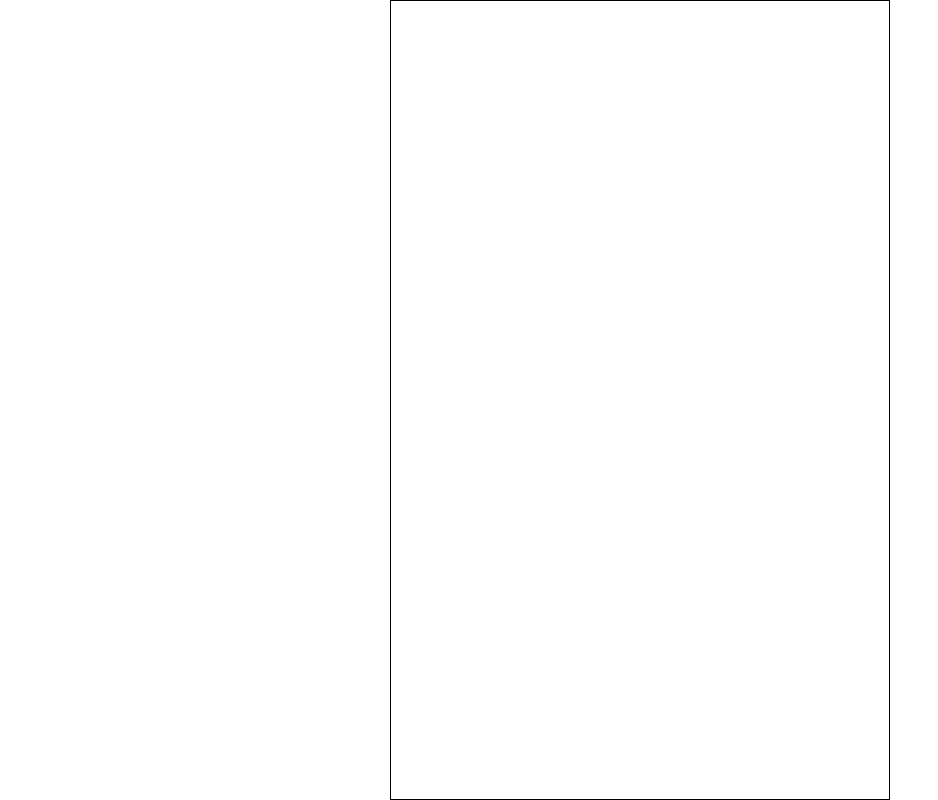
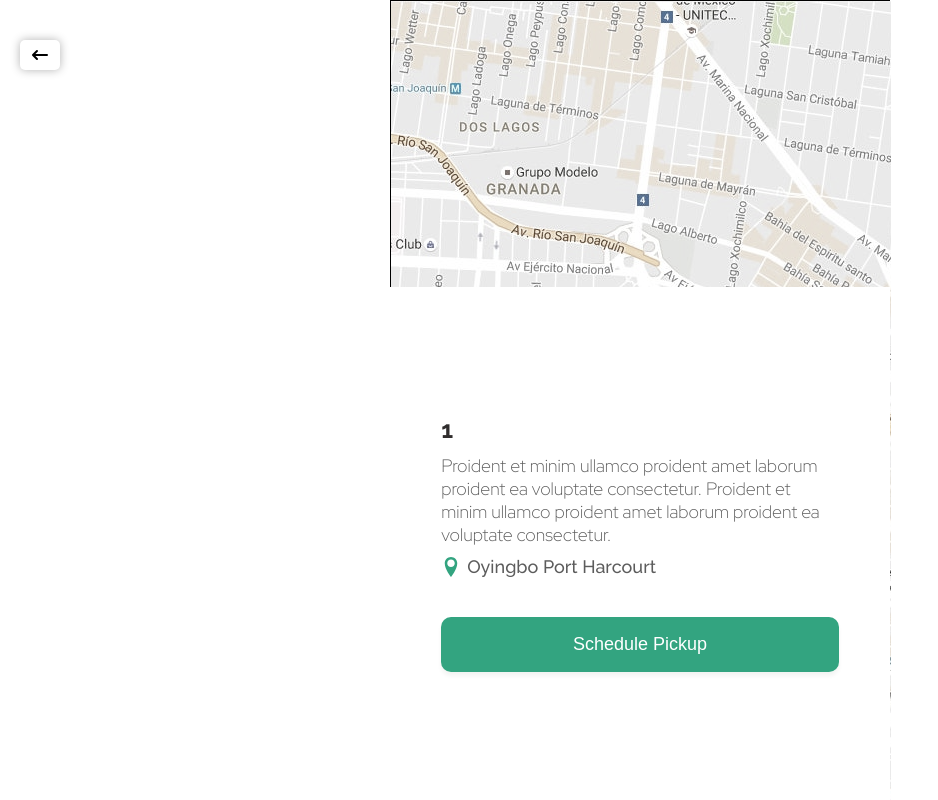
Before and after one commit to upgraded57/waste-mgt, a React (Vite) app: page /search/1 in a window 1280 px wide. Before the commit this address had no page. Shown: the top 800 px of the page, without its empty margins (0-938 px from the left). Built offline with nearby package versions, Linux system fonts and the light colour scheme.

Commit message:
Added Home page and search result page

```diff
--- a/src/App.jsx
+++ b/src/App.jsx
@@ -10,6 +10,7 @@ const PasswordRecovery = React.lazy(() =>
 const PasswordReset = React.lazy(() =>
   import("./Pages/PasswordReset/PasswordReset")
 );
+const Search = React.lazy(() => import("./Pages/Search/Search"));
 
 function App() {
   return (
@@ -56,6 +57,14 @@ function App() {
               </Suspense>
             }
           />
+          <Route
+            path="/search/:search_query"
+            element={
+              <Suspense fallback={<Loader type="placeholder" />}>
+                <Search />
+              </Suspense>
+            }
+          />
         </Routes>
       </BrowserRouter>
     </div>
--- a/src/Components/Navbar/Navbar.jsx
+++ b/src/Components/Navbar/Navbar.jsx
@@ -4,23 +4,52 @@ import { GoHome } from "react-icons/go";
 import { RxCalendar } from "react-icons/rx";
 import { SlTrash } from "react-icons/sl";
 import { AiOutlineUser } from "react-icons/ai";
+import { useLocation, useNavigate } from "react-router-dom";
 
 export default function Navbar() {
+  const location = useLocation();
+  const navigate = useNavigate();
   return (
     <div className="navbar">
-      <div className="navbar__nav">
+      <div
+        className={
+          location.pathname === "/" ? "navbar__nav active" : "navbar__nav"
+        }
+        onClick={() => navigate("/")}
+      >
         <GoHome className="icon-sm" />
         <span>Home</span>
       </div>
-      <div className="navbar__nav">
+      <div
+        className={
+          location.pathname === "/schedule"
+            ? "navbar__nav active"
+            : "navbar__nav"
+        }
+        // onClick={() => navigate("/schedule")}
+      >
         <RxCalendar className="icon-sm" />
         <span>Schedule</span>
       </div>
-      <div className="navbar__nav">
+      <div
+        className={
+          location.pathname === "/pickups"
+            ? "navbar__nav active"
+            : "navbar__nav"
+        }
+        // onClick={() => navigate("/pickups")}
+      >
         <SlTrash className="icon-sm" />
         <span>Pickups</span>
       </div>
-      <div className="navbar__nav">
+      <div
+        className={
+          location.pathname === "/account"
+            ? "navbar__nav active"
+            : "navbar__nav"
+        }
+        // onClick={() => navigate("/account")}
+      >
         <AiOutlineUser className="icon-sm" />
         <span>Account</span>
       </div>
--- a/src/Components/Navbar/navbar.css
+++ b/src/Components/Navbar/navbar.css
@@ -1,13 +1,15 @@
 .navbar {
-  width: 100%;
+  width: min(500px, 100vw);
+  height: 70px;
   display: flex;
   align-items: center;
   justify-content: space-between;
-  padding: 4vw;
+  padding: 0 40px;
   background: white;
   position: fixed;
   bottom: 0;
-  left: 0;
+  left: 50%;
+  transform: translateX(-50%);
   box-shadow: 0px -5px 20px rgba(96, 100, 112, 0.1);
 }
 
@@ -17,8 +19,14 @@
   align-items: center;
   justify-content: center;
   font-family: "Raleway", sans-serif;
+  cursor: pointer;
 }
 
 .navbar__nav span {
   font-size: 10px;
 }
+
+.navbar__nav.active,
+.navbar__nav.active .icon-sm {
+  color: var(--pry-clr);
+}
--- a/src/Pages/Home/Home.jsx
+++ b/src/Pages/Home/Home.jsx
@@ -1,12 +1,60 @@
 import "./home.css";
-import logo from "../../assets/images/logo.png";
+import { HiOutlineBell } from "react-icons/hi";
+import { CiSearch } from "react-icons/ci";
+import { BiCurrentLocation } from "react-icons/bi";
+import Navbar from "./../../Components/Navbar/Navbar";
+import { useNavigate } from "react-router-dom";
+
+import mapImg from "../../assets/images/map.jpg";
+import { useState } from "react";
 
 export default function Home() {
+  const [searchQuery, setSearchQuery] = useState("");
+  const navigate = useNavigate();
+
+  const search = (e) => {
+    e.preventDefault();
+    if (searchQuery.length > 1) {
+      navigate("/search/" + searchQuery);
+    }
+  };
   return (
     <div className="home">
-      <div className="home__logo">
-        <img src={logo} alt="" />
+      <div className="home__topbar">
+        <div className="home__topbar-left">
+          <h2>Hello, John!</h2>
+          <p>Have you taken out your trash today?</p>
+        </div>
+        <div
+          className="home__topbar-right"
+          onClick={() => navigate("/notifications")}
+        >
+          <div className="notif-dot"></div>
+          <HiOutlineBell />
+        </div>
       </div>
+
+      <div className="home__body">
+        <div className="home__body-search">
+          <CiSearch className="icon" />
+          <form onSubmit={search}>
+            <input
+              type="text"
+              placeholder="Search for nearby centers"
+              onChange={(e) => setSearchQuery(e.target.value)}
+            />
+          </form>
+        </div>
+
+        <div className="home__body-map">
+          <img src={mapImg} alt="" />
+        </div>
+        <div className="location-dot">
+          <BiCurrentLocation />
+        </div>
+      </div>
+
+      <Navbar />
     </div>
   );
 }
--- a/src/Pages/Home/home.css
+++ b/src/Pages/Home/home.css
@@ -1,16 +1,119 @@
 .home {
   width: 100%;
-  height: 100vh;
+  position: relative;
+}
+
+.home__topbar {
+  width: 100%;
+  height: 130px;
+  background: var(--pry-clr);
+  color: white;
+  padding: 4%;
+  display: flex;
+  align-items: flex-end;
+  justify-content: space-between;
+}
+
+.home__topbar-left h2 {
+  font-family: "Raleway", sans-serif;
+  font-weight: 600;
+}
+
+.home__topbar-left p {
+  font-family: "Red Hat Display", sans-serif;
+  font-size: 13px;
+  font-weight: 300;
+}
+
+.home__topbar-right {
+  font-size: 30px;
+  position: relative;
+}
+
+.home__topbar-right .notif-dot {
+  width: 8px;
+  height: 8px;
+  border-radius: 50%;
+  background: red;
+  position: absolute;
+  right: 5px;
+  top: 2px;
+}
+
+.home__body {
+  width: 100%;
+  min-height: 100%;
+  position: relative;
+  overflow: hidden;
+}
+
+.home__body::-webkit-scrollbar,
+.home__body-map::-webkit-scrollbar {
+  width: 0 !important;
+  background: transparent;
+}
+
+.home__body-search {
+  position: absolute;
+  top: 0;
+  left: 50%;
+  transform: translateX(-50%);
+  width: 86%;
+  padding: 5px 20px;
+  display: flex;
+  align-items: center;
+  gap: 10px;
+  background: white;
+  border-radius: 10px;
+  box-shadow: 0px 5px 20px rgba(96, 100, 112, 0.1);
+  z-index: 1;
+}
+
+.home__body-search .icon {
+  font-size: 20px;
+}
+
+.home__body-search form {
+  width: 100%;
+}
+
+.home__body-search form input {
+  padding: 10px;
+  width: 100%;
+  border: none;
+  outline: none;
+  background: transparent;
+}
+
+.home__body-search form input::placeholder {
+  color: #a7a7a7;
+  font-family: "Red Hat Display", sans-serif;
+  font-size: 12px;
+  font-weight: 300;
+}
+
+.home__body-map {
+  z-index: -1;
+  width: 100%;
+  height: calc(100vh - 200px);
+  overflow: scroll;
+}
+
+.home__body-map img {
+  filter: grayscale(0.5);
+}
+.location-dot {
+  position: absolute;
+  bottom: 30px;
+  right: 30px;
+  width: 50px;
+  height: 50px;
+  border-radius: 50%;
+  font-size: 30px;
+  color: white;
   background: var(--pry-clr);
   display: flex;
   align-items: center;
   justify-content: center;
+  box-shadow: 0px 5px 10px rgba(0, 0, 0, 0.3);
 }
-
-.home__logo {
-  width: 200px;
-}
-
-.home__logo img {
-  width: 100%;
-}
--- /dev/null
+++ b/src/Pages/Search/Search.jsx
@@ -0,0 +1,48 @@
+import { useNavigate, useParams } from "react-router-dom";
+import { useState } from "react";
+import "./search.css";
+import { ImLocation } from "react-icons/im";
+import mapImg from "../../assets/images/map.jpg";
+import { HiArrowNarrowLeft } from "react-icons/hi";
+
+export default function Search() {
+  const { search_query } = useParams();
+  const navigate = useNavigate();
+
+  const [searchQuery, setSearchQuery] = useState("");
+
+  const search = (e) => {
+    e.preventDefault();
+    if (searchQuery.length > 0) {
+      navigate("/search/" + searchQuery);
+    }
+  };
+
+  return (
+    <div className="search">
+      <div className="search__top">
+        <img src={mapImg} alt="" />
+      </div>
+
+      <div className="search__back-icon" onClick={() => navigate(-1)}>
+        <HiArrowNarrowLeft />
+      </div>
+
+      <div className="search__city">
+        <h1 className="h-300">{search_query}</h1>
+        <p className="text-body">
+          Proident et minim ullamco proident amet laborum proident ea voluptate
+          consectetur. Proident et minim ullamco proident amet laborum proident
+          ea voluptate consectetur.{" "}
+        </p>
+        <div className="search__city-location">
+          <ImLocation className="icon" />
+          <h3>Oyingbo Port Harcourt</h3>
+        </div>
+        <button type="button" className="btn-pry-bg">
+          Schedule Pickup
+        </button>
+      </div>
+    </div>
+  );
+}
--- /dev/null
+++ b/src/Pages/Search/search.css
@@ -0,0 +1,67 @@
+.search {
+  width: min(500px, 100vw);
+  overflow: hidden;
+  position: relative;
+}
+
+.search__top {
+  overflow: scroll;
+}
+
+.search__top::-webkit-scrollbar {
+  width: 0;
+}
+
+.search__top img {
+  filter: grayscale(0.6);
+}
+
+.search__back-icon {
+  width: 40px;
+  height: 30px;
+  background: white;
+  position: fixed;
+  top: 5vh;
+  left: 20px;
+  display: flex;
+  align-items: center;
+  justify-content: center;
+  border-radius: 5px;
+  box-shadow: 0 0 10px rgba(0, 0, 0, 0.3);
+  font-size: 20px;
+}
+
+.search__city {
+  padding: 10% 4%;
+  width: min(500px, 100vw);
+  position: fixed;
+  bottom: 0;
+  left: 50%;
+  transform: translateX(-50%);
+  display: flex;
+  flex-direction: column;
+  gap: 10px;
+  background: white;
+}
+
+.search__city button {
+  margin-top: 30px;
+}
+
+.search__city-location {
+  display: flex;
+  align-items: center;
+  gap: 6px;
+}
+
+.search__city-location .icon {
+  font-size: 20px;
+  color: var(--pry-clr);
+}
+
+.search__city-location h3 {
+  color: #5c5c5c;
+  font-family: "Raleway", sans-serif;
+  font-size: 18px;
+  font-weight: 500;
+}
```
Also changed, not shown: src/assets/images/map.jpg (added).
